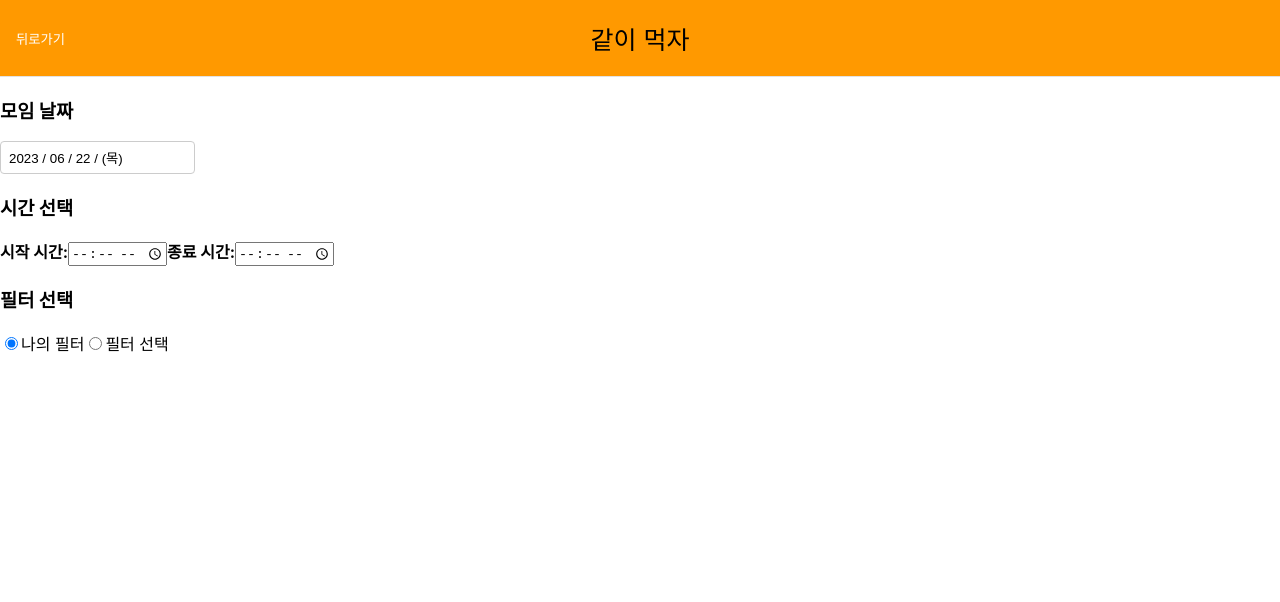
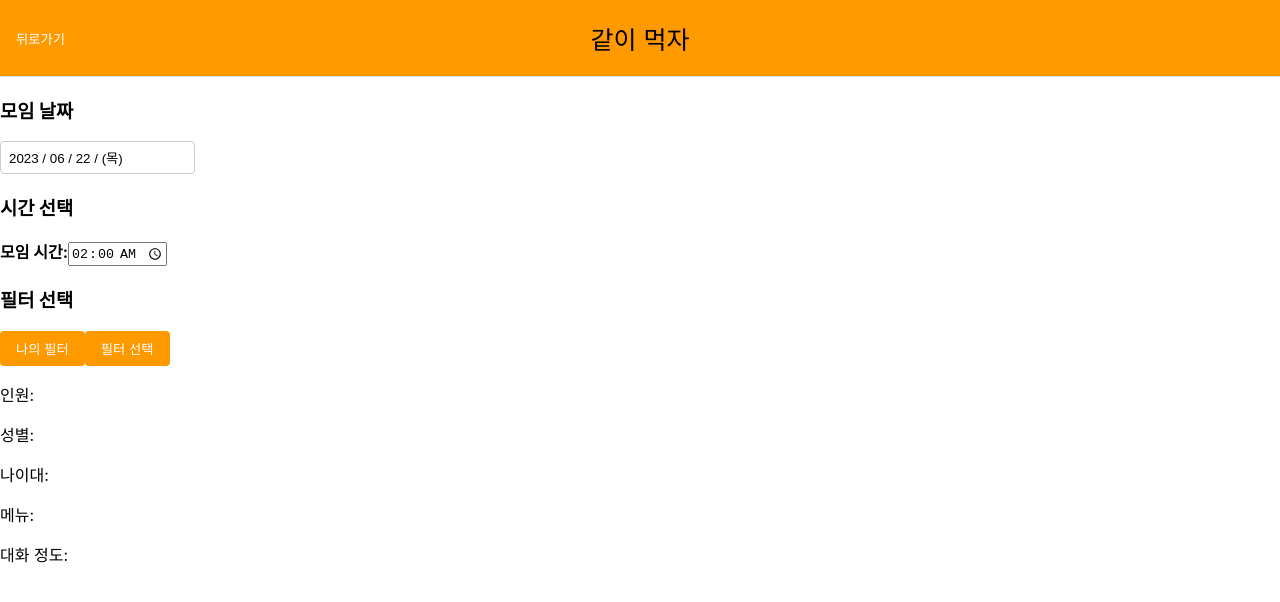
Before and after one commit to Karmesin924/eat_together, a React (Create React App) app in the folder frontend/: page /LetsEat in a window 1280 px wide. Shown: the top 602 px of the page. Built offline with nearby package versions, Linux system fonts and the light colour scheme; no server answers.

Commit message:
필터 선택부분 라디오 버튼에서 버튼으로 수정

```diff
--- a/frontend/src/pages/FilterDetail.js
+++ b/frontend/src/pages/FilterDetail.js
@@ -3,13 +3,15 @@ import { useLocation, useNavigate } from "react-router-dom";
 const FilterDetail = () => {
   const navigate = useNavigate();
   const location = useLocation();
-  const handleSaveFilters = location.state.handleSaveFilters;
+  const handleSaveFilters = location.state?.handleSaveFilters;
 
   const handleApplyFilters = () => {
     const filters = {
       // 필터 내용을 수집하는 로직 작성
     };
-    handleSaveFilters(filters);
+    if (handleSaveFilters) {
+      handleSaveFilters(filters);
+    }
     navigate("/LetsEat");
   };
 
--- a/frontend/src/pages/LetsEat.js
+++ b/frontend/src/pages/LetsEat.js
@@ -8,8 +8,6 @@ const LetsEat = () => {
   const navigate = useNavigate();
   const [editTime, setEditTime] = useState(false);
   const [startTime, setStartTime] = useState("");
-  const [endTime, setEndTime] = useState("");
-
   const [people, setPeople] = useState();
   const [gender, setGender] = useState("");
   const [age, setAge] = useState("");
@@ -19,10 +17,6 @@ const LetsEat = () => {
 
   const handleStartTime = (event) => {
     setStartTime(event.target.value);
-  };
-
-  const handleEndTime = (event) => {
-    setEndTime(event.target.value);
   };
 
   const handlePeople = (event) => {
@@ -57,7 +51,7 @@ const LetsEat = () => {
   };
 
   const handleMatching = () => {
-    alert("mathcing start!!");
+    alert("matching start!!");
     console.log("Selected Filters:", {
       people,
       gender,
@@ -66,6 +60,16 @@ const LetsEat = () => {
       conversation,
     });
   };
+
+  const filterSelectionContent = (
+    <div>
+      <p>인원: {people}</p>
+      <p>성별: {gender}</p>
+      <p>나이대: {age}</p>
+      <p>메뉴: {menu.join(", ")}</p>
+      <p>대화 정도: {conversation}</p>
+    </div>
+  );
 
   useEffect(() => {
     axios
@@ -79,38 +83,38 @@ const LetsEat = () => {
       .catch((err) => {
         console.log("로그인이 되어있습니다.");
       });
-  });
+  }, [navigate]);
 
   useEffect(() => {
+    const now = new Date();
+    const nearestHour = Math.ceil(now.getMinutes() / 60) + now.getHours();
+
+    const formattedStartTime = `${
+      nearestHour < 10 ? "0" : ""
+    }${nearestHour}:00`;
+
+    setStartTime(formattedStartTime);
+  }, []);
+
+  const handleFilterSelection = () => {
+    // 나의 필터 버튼을 눌렀을 때, 서버에서 받은 최근 저장 정보를 입력해줌
     axios
-      .get("")
+      .get("/api/filters")
       .then((res) => {
-        //이전에 선택했었던 항목 받아서 집어넣는 코드
+        const filters = res.data;
+        handleSaveFilters(filters);
+        setFilterSelection(filterSelectionContent);
       })
       .catch((err) => {
         alert("기존 선택항목을 불러오는데 오류가 발생했습니다.");
         console.log(err);
       });
-  });
+  };
 
-  const handleFilterSelection = (event) => {
-    if (event.target.value === "myFilter") {
-      const filterSelectionContent = (
-        <div>
-          <p>인원: {people}</p>
-          <p>성별: {gender}</p>
-          <p>나이대: {age}</p>
-          <p>메뉴: {menu.join(", ")}</p>
-          <p>대화 정도: {conversation}</p>
-        </div>
-      );
-
-      setFilterSelection(filterSelectionContent);
-    } else if (event.target.value === "selectFilter") {
-      navigate("/FilterDetail", {
-        state: { handleSaveFilters: handleSaveFilters },
-      });
-    }
+  const handleSelectFilter = () => {
+    navigate("/FilterDetail", {
+      state: { state: JSON.stringify({ handleSaveFilters }) },
+    });
   };
 
   return (
@@ -144,34 +148,27 @@ const LetsEat = () => {
 
         <h3>시간 선택</h3>
         <label>
-          시작 시간:
+          모임 시간:
           <input type="time" value={startTime} onChange={handleStartTime} />
-        </label>
-        <label>
-          종료 시간:
-          <input type="time" value={endTime} onChange={handleEndTime} />
         </label>
       </div>
 
       <h3>필터 선택</h3>
       <div>
-        <input
-          type="radio"
-          name="filter"
-          value="myFilter"
-          checked={true}
-          onChange={handleFilterSelection}
-        />
-        나의 필터
-        <input
-          type="radio"
-          name="filter"
-          value="selectFilter"
-          onChange={handleFilterSelection}
-        />
-        필터 선택
+        <button onClick={handleFilterSelection}>나의 필터</button>
+        <button onClick={handleSelectFilter}>필터 선택</button>
       </div>
-      <div id="filterSelectionDiv">{filterSelection}</div>
+      <div id="filterSelectionDiv">
+        {filterSelection || (
+          <>
+            <p>인원:</p>
+            <p>성별:</p>
+            <p>나이대:</p>
+            <p>메뉴:</p>
+            <p>대화 정도:</p>
+          </>
+        )}
+      </div>
     </div>
   );
 };
```
Also changed, not shown: 1 other file (tests, documents, lock files or other folders).
